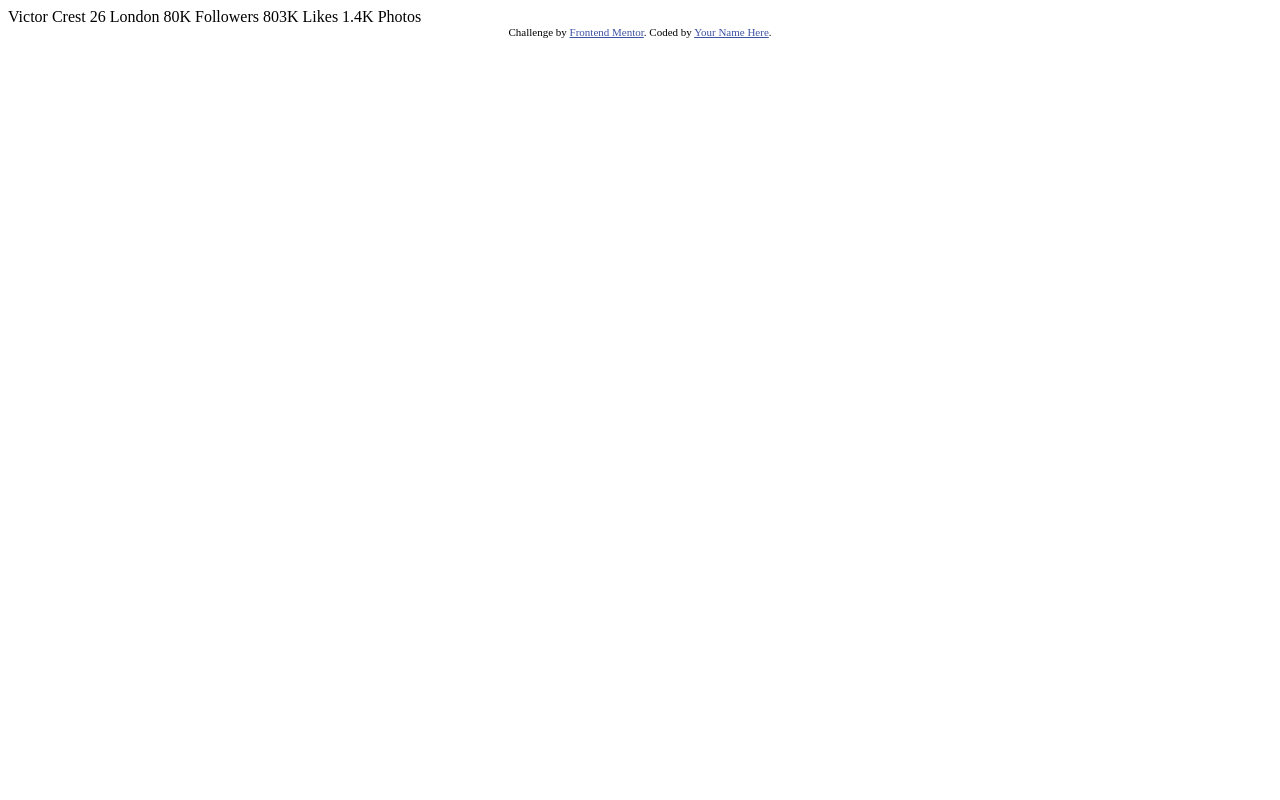
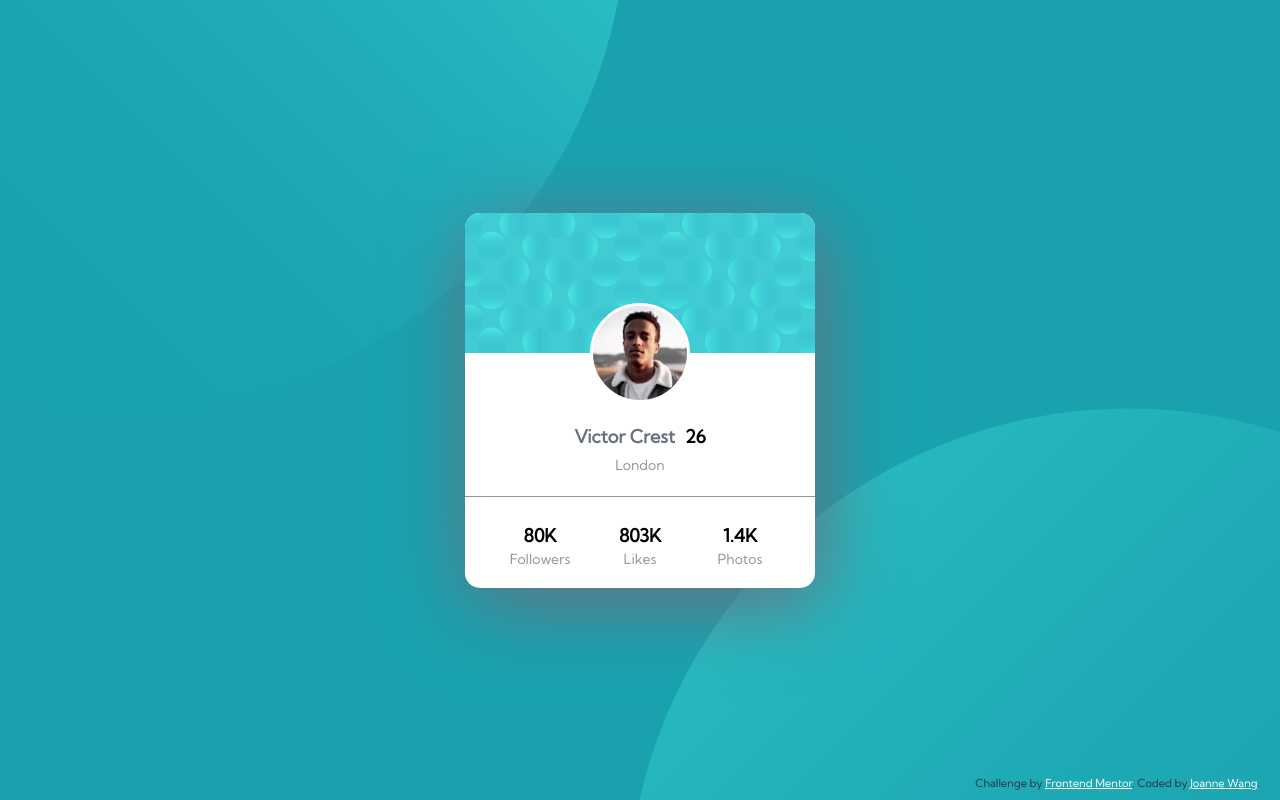
Before and after one commit to joanneccwang/profile-card-component, a plain HTML site: page index.html in a window 1280 px wide. Drawn offline with Linux system fonts and the light colour scheme.

Commit message:
FEATURE: Implement profile card

```diff
--- a/index.html
+++ b/index.html
@@ -5,31 +5,44 @@
   <meta name="viewport" content="width=device-width, initial-scale=1.0"> <!-- displays site properly based on user's device -->
 
   <link rel="icon" type="image/png" sizes="32x32" href="./images/favicon-32x32.png">
+  <link rel="preconnect" href="https://fonts.gstatic.com">
+  <link href="https://fonts.googleapis.com/css2?family=Kumbh+Sans&display=swap" rel="stylesheet">
+
+  <link rel="stylesheet" href="./style/style.css">
 
   <title>Frontend Mentor | Profile card component</title>
-
-  <!-- Feel free to remove these styles or customise in your own stylesheet 👍 -->
-  <style>
-    .attribution { font-size: 11px; text-align: center; }
-    .attribution a { color: hsl(228, 45%, 44%); }
-  </style>
 </head>
 <body>
-  Victor Crest
-  26
-  London
-
-  80K
-  Followers
-
-  803K
-  Likes
-
-  1.4K
-  Photos
+  <div class="profile-card">
+    <div class="profile-bg">
+      <div class="profile-img"></div>
+    </div>
+    <div class="profile-info">
+      <div>
+        <div class="name">Victor Crest</div>
+        <div class="age">26</div>
+      </div>
+      <div class="location">London</div>
+    </div>
+    <div class="divider"></div>
+    <div class="statistics">
+      <div class="stat-block">
+        <div class="stat-title">80K</div>
+        <div class="stat-num">Followers</div>
+      </div>
+      <div class="stat-block">
+        <div class="stat-title">803K</div>
+        <div class="stat-num">Likes</div>
+      </div>
+      <div class="stat-block">
+        <div class="stat-title">1.4K</div>
+        <div class="stat-num">Photos</div>
+      </div>
+    </div>
+  </div>
   <div class="attribution">
     Challenge by <a href="https://www.frontendmentor.io?ref=challenge" target="_blank">Frontend Mentor</a>.
-    Coded by <a href="#">Your Name Here</a>.
+    Coded by <a href="https://www.frontendmentor.io/profile/joanneccwang">Joanne Wang</a>.
   </div>
 </body>
 </html>
--- /dev/null
+++ b/style/style.css
@@ -0,0 +1,130 @@
+/* global */
+:root {
+  --dark-cyan: hsl(185, 75%, 39%);
+  --very-dark-desaturated-blue: hsl(229, 23%, 23%);
+  --dark-grayish-blue: hsl(227, 10%, 46%);
+  --dark-gray: hsl(0, 0%, 59%);
+
+  --font-large: 18px;
+  --lh-large: 1.5;
+  --font-small: 14px;
+  --lh-small: 1.5;
+  --font-bold: 700;
+}
+html, body, div {
+  box-sizing: border-box;
+}
+html {
+  height: 100%;
+}
+body {
+  margin: 0px;
+  font-family: 'Kumbh Sans', sans-serif;
+  background-color: var(--dark-cyan);
+  background-image: url('../images/bg-pattern-top.svg'), url('../images/bg-pattern-bottom.svg');
+  background-position: calc(-51vw + 100vw - 1000px) calc(-49vh + 100vh - 1000px), 49vw 51vh;
+  background-size: 1000px auto;
+  background-repeat: no-repeat;
+  height: 100%;
+
+  display: flex;
+  align-items: center;
+  justify-content: center;
+}
+
+/* profile-card */
+.profile-card {
+  margin: auto auto;
+  width: 350px;
+  height: 375px;
+  background: #FFF;
+  border-radius: 15px;
+  overflow: hidden;
+  box-shadow: var(--dark-grayish-blue) 5px 15px 80px;
+}
+.profile-card .profile-bg {
+  height: 140px;
+  width: 100%;
+  background-image: url('../images/bg-pattern-card.svg');
+}
+.profile-card .profile-bg .profile-img {
+  position: relative;
+  top: 100%;
+  left: 50%;
+  transform: translate(-50%, -50%);
+  background-image: url('../images/image-victor.jpg');
+  height: 100px;
+  width: 100px;
+  border-radius: 50%;
+  border: 3px solid white;
+}
+.profile-card .profile-info {
+  margin-top: 50px;
+  padding: 20px 0px;
+  display: flex;
+  flex-direction: column;
+  align-items: center;
+}
+.profile-card .profile-info :first-child {
+  display: flex;
+  flex-direction: row;
+  font-size: var(--font-large);
+  font-weight: var(--font-bold);
+  line-height: var(--lh-large);
+}
+.profile-card .profile-info .name {
+  margin-right: 10px;
+  color: var(--dark-grayish-blue);
+}
+
+.profile-card .profile-info .location {
+  font-size: var(--font-small);
+  line-height: var(--lh-small);
+  margin-top: 5px;
+  color: var(--dark-gray);
+}
+
+.divider {
+  height: 1px;
+  background: var(--dark-gray);
+}
+
+.profile-card .statistics {
+  display: flex;
+  flex-direction: row;
+  justify-content: space-between;
+  margin: 25px 25px;
+}
+.profile-card .statistics .stat-block {
+  flex: 1;
+  display: flex;
+  flex-direction: column;
+  align-items: center;
+  justify-content: center;
+}
+.stat-block .stat-title {
+  font-size: var(--font-large);
+  font-weight: var(--font-bold);
+  line-height: var(--lh-large);
+  color: var(--dark-gray-blue);
+}
+.stat-block .stat-num {
+  font-size: var(--font-small);
+  line-height: var(--lh-small);
+  color: var(--dark-gray);
+}
+
+
+/* attribution */
+.attribution {
+  position: absolute;
+  display: block;
+  bottom: 10px;
+  right: 20px;
+  font-size: 11px;
+  margin: 0 auto;
+  color: var(--very-dark-desaturated-blue);
+}
+.attribution a {
+  color: white;
+}
```
